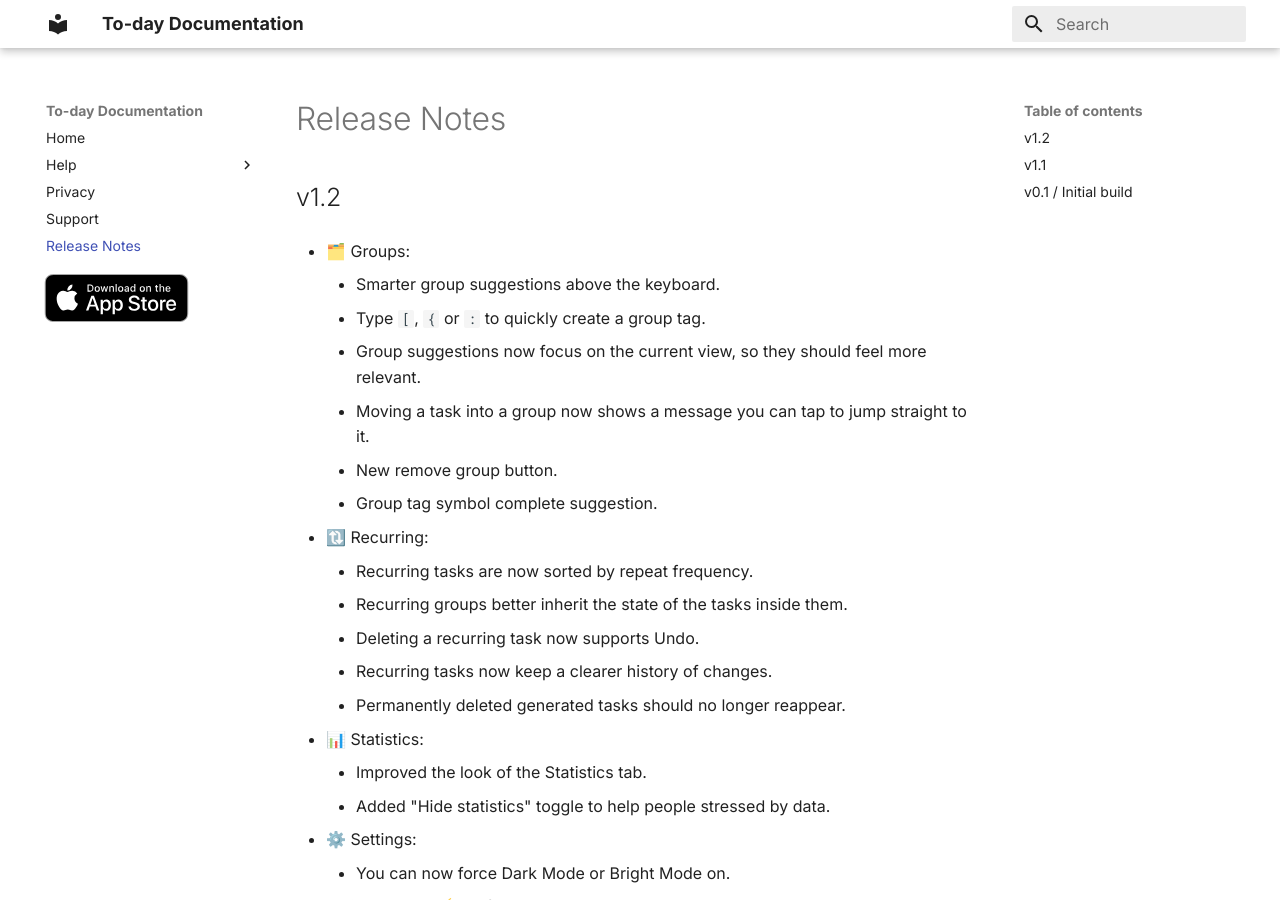
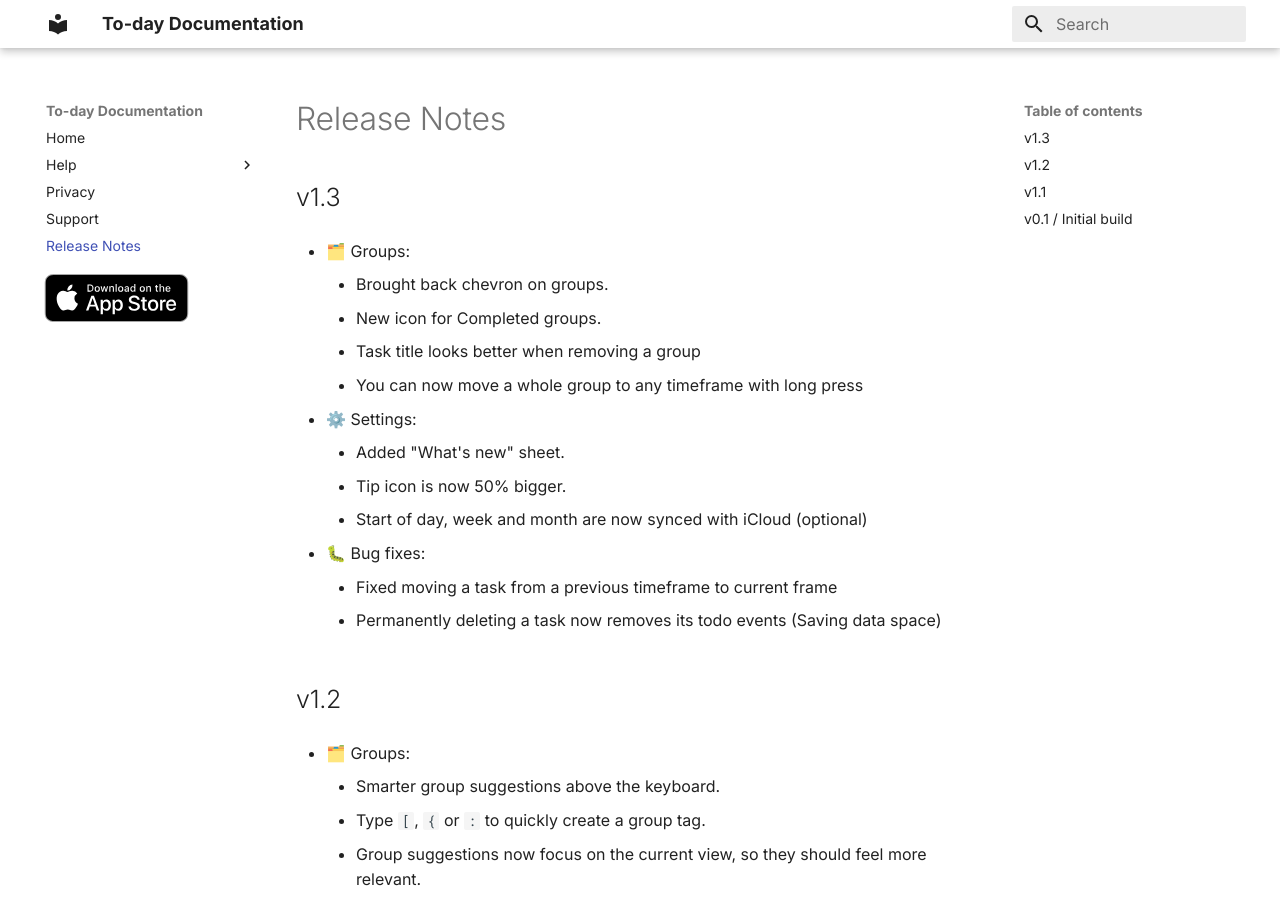
Before and after one commit to kweninlondon/to-day, an MkDocs documentation site: the page built from docs/Release_notes.md, in a window 1280 px wide and 900 px high. Built offline with MkDocs 1.6.1 and Material for MkDocs 9.7.7, drawn with Linux system fonts in a browser that asks for light colours.

Commit message:
Updated v1.3 release notes

```diff
--- a/docs/Release_notes.md
+++ b/docs/Release_notes.md
@@ -1,4 +1,21 @@
 # Release Notes
+
+## v1.3
+
+- 🗂️ Groups:
+    - Brought back chevron on groups.
+    - New icon for Completed groups.
+    - Task title looks better when removing a group
+    - You can now move a whole group to any timeframe with long press
+
+- ⚙️ Settings:
+    - Added "What's new" sheet.
+    - Tip icon is now 50% bigger.
+    - Start of day, week and month are now synced with iCloud (optional)
+
+- 🐛 Bug fixes:
+    - Fixed moving a task from a previous timeframe to current frame
+    - Permanently deleting a task now removes its todo events (Saving data space)
 
 ## v1.2
 
```
Also changed, not shown: docs/index.md (+1 -1 lines).
